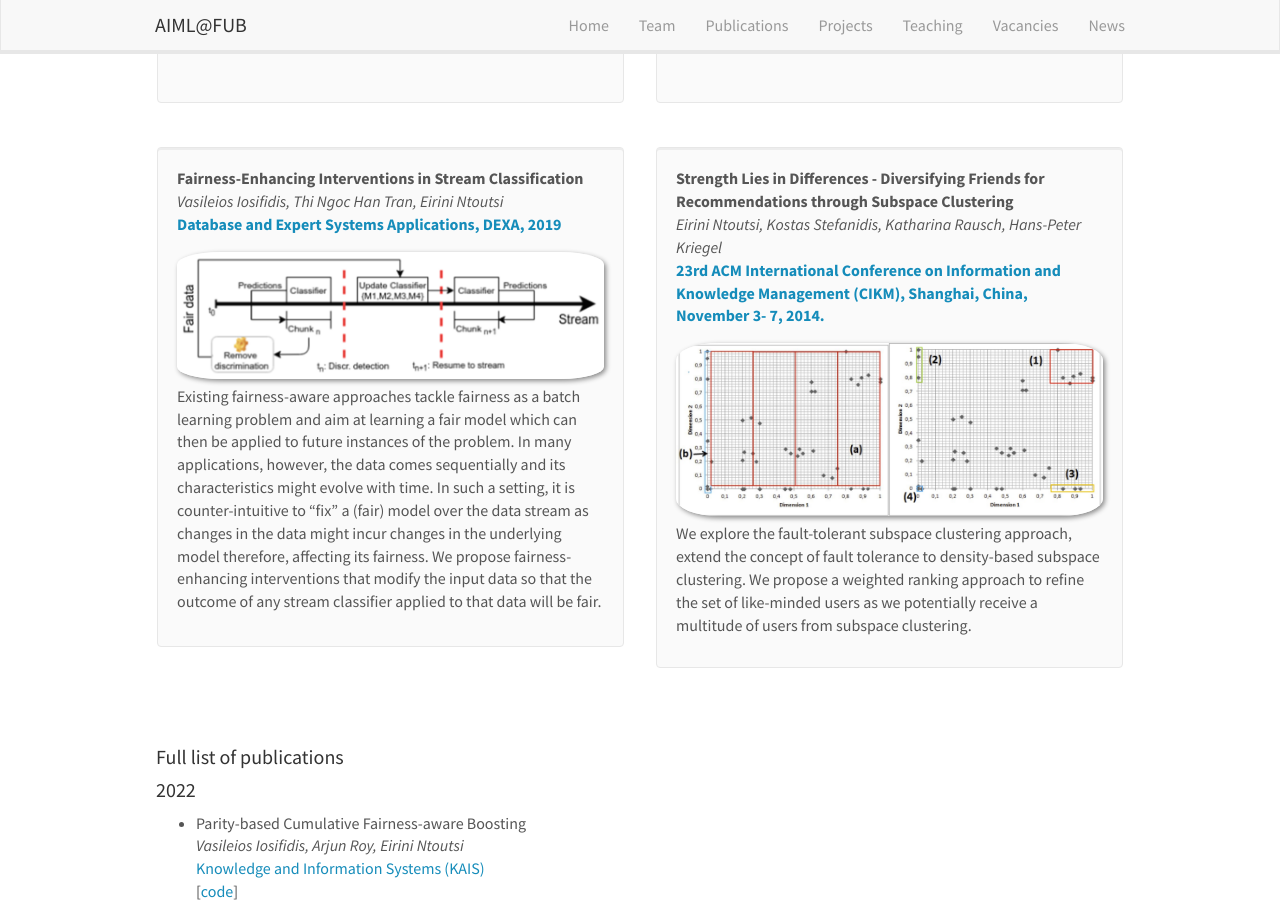
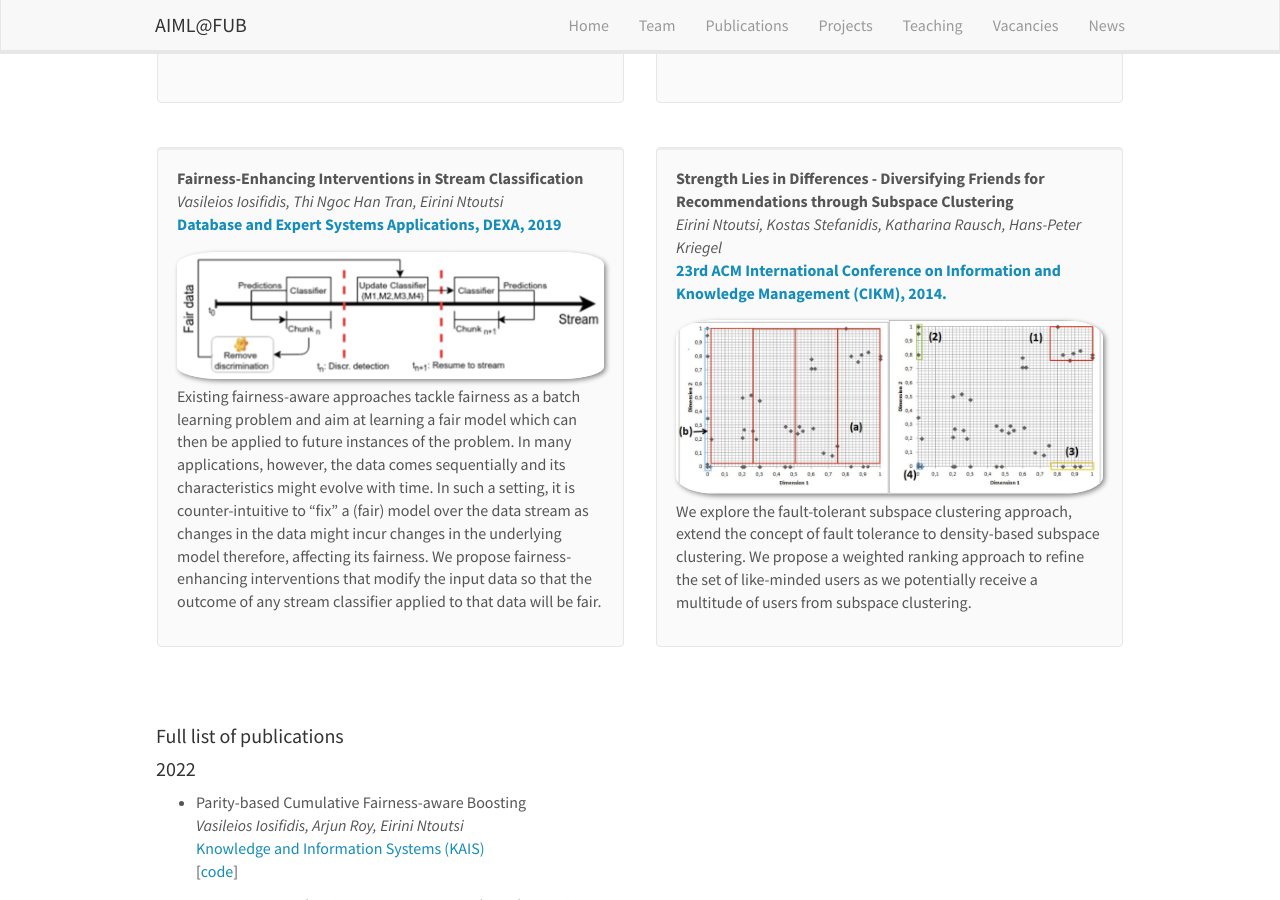
Before and after one commit to AIML-research/AIML-research.github.io, a Jekyll site: the page built from _pages/publications.md, in a window 1280 px wide and 900 px high, scrolled down 3467 px. Built offline with Jekyll 4.4.1, drawn with Linux system fonts in a browser that asks for light colours; nearby versions of some CDN libraries; some of the changed text lies outside the part shown.

Commit message:
Update publist.yml

```diff
--- a/_data/publist.yml
+++ b/_data/publist.yml
@@ -1322,7 +1322,7 @@
   authors: Eirini Ntoutsi, Kostas Stefanidis, Katharina Rausch, Hans-Peter Kriegel
   link:
     url: https://doi.org/10.1145/2661829.2662026
-    display:  23rd ACM International Conference on Information and Knowledge Management (CIKM), Shanghai, China, November 3- 7, 2014.
+    display:  23rd ACM International Conference on Information and Knowledge Management (CIKM), 2014.
   highlight: 1
   news2:
   year: 2014
```
